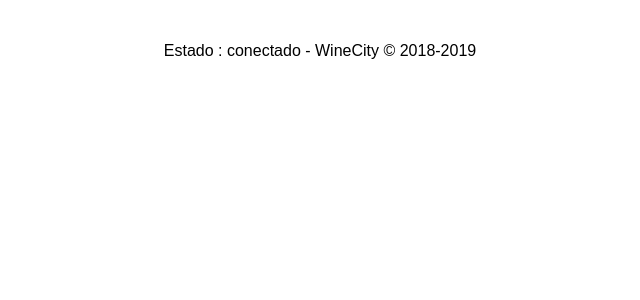
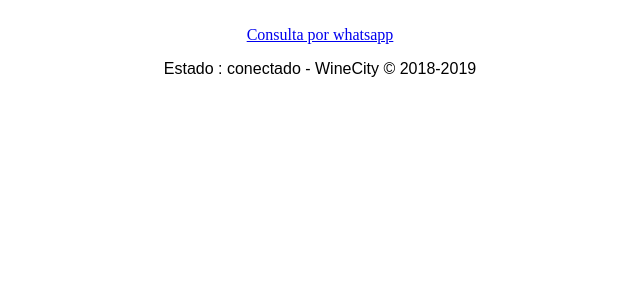
Before and after one commit to alemarchena/winecity, a PHP site: page /footer.php in a window 1280 px wide. Shown: the top 300 px of the page, without its empty margins (320-960 px from the left). Run offline with PHP 8.4, Linux system fonts and the light colour scheme; data that the repository does not hold is empty.

Commit message:
Update footer.php
consultas por whatsapp

```diff
--- a/winecity/footer.php
+++ b/winecity/footer.php
@@ -16,6 +16,7 @@
 
 	<div alert alert-dark" role="alert" align="center">
 
+		<a href=" https://api.whatsapp.com/send?phone=5492613408918&text=Hola%20tengo%20una%20consulta">Consulta por whatsapp</a>
 		<?php  if($cnx->connect_error){
 
 			echo "<p class='mt-5 mb-3 text-muted mensajeservidor'>Estado: No conectado - WineCity &copy; 2018-2019</p>";
```
